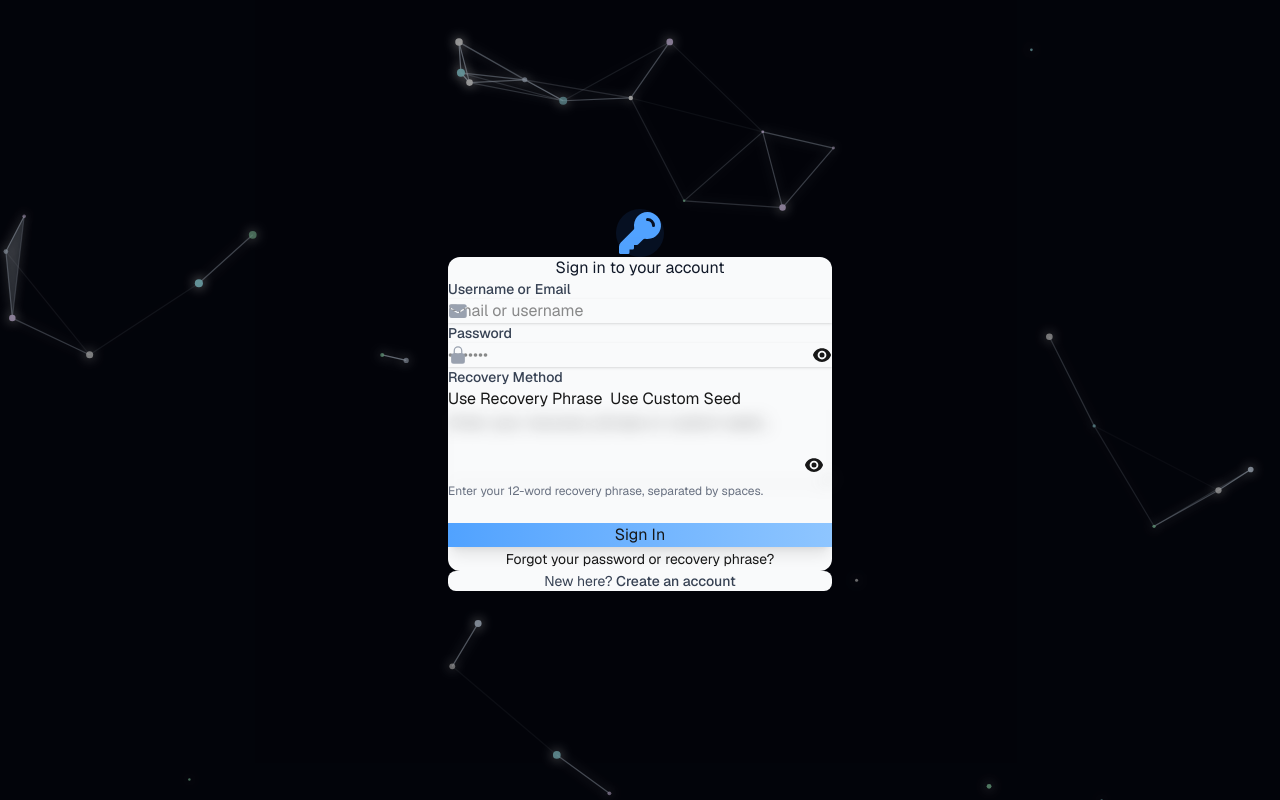
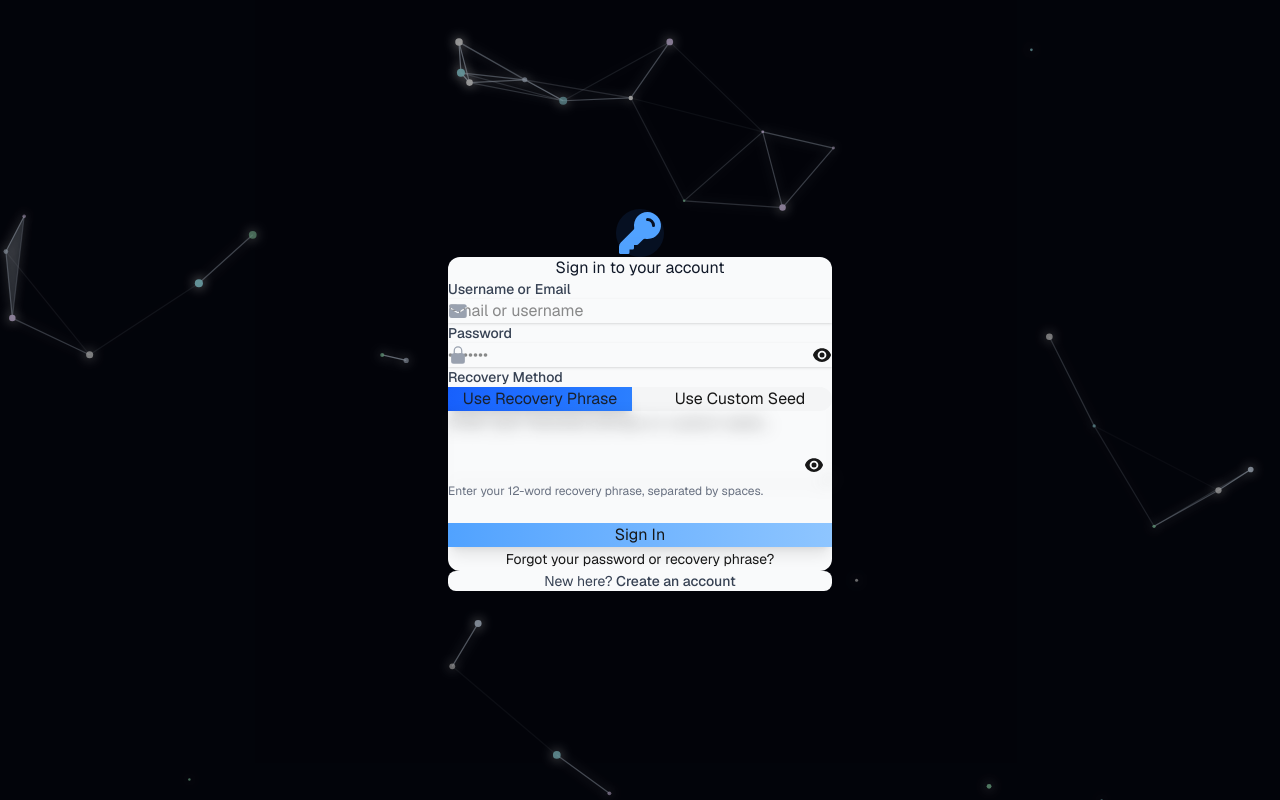
Before and after one commit to Vanesor/fizk, a Next.js app in the folder frontend/: page / in a window 1280 px wide. Built offline with nearby package versions, Linux system fonts and the light colour scheme; no server answers.

Commit message:
improved ui and added new fizk icon

```diff
--- a/frontend/src/components/SeedPhraseTools.tsx
+++ b/frontend/src/components/SeedPhraseTools.tsx
@@ -111,28 +111,33 @@ export const SeedTypeToggle: React.FC<SeedTypeToggleProps> = ({
   setSeedType,
 }) => {
   return (
-    <div className="flex flex-wrap gap-2 mb-4">
+    <div className="flex flex-col sm:flex-row gap-4 my-5 p-4 bg-gray-100/80 dark:bg-gray-700/40 rounded-xl">
       <button
         type="button"
         onClick={() => setSeedType("mnemonic")}
-        className={`px-3 py-2 text-sm rounded-lg transition-colors ${
+        className={`flex-1 py-3.5 px-5 text-sm font-medium rounded-lg transition-all duration-200 ease-in-out focus:outline-none focus:ring-2 focus:ring-offset-2 dark:focus:ring-offset-gray-800 ${
           seedType === "mnemonic"
-            ? "bg-blue-100 text-blue-800 border border-blue-300 dark:bg-blue-900/50 dark:text-blue-300 dark:border-blue-700"
-            : "bg-gray-100 text-gray-700 border border-gray-300 dark:bg-gray-800 dark:text-gray-300 dark:border-gray-700"
+            ? "bg-gradient-to-r from-blue-600 to-blue-500 text-white shadow-lg border-2 border-blue-400 dark:border-blue-400 transform scale-100"
+            : "bg-white dark:bg-gray-800 text-gray-700 dark:text-gray-300 border border-gray-300 dark:border-gray-600 hover:bg-gray-50 dark:hover:bg-gray-700"
         }`}
       >
+        {seedType === "mnemonic" && (
+          <span className="absolute inset-0 bg-blue-500/10 dark:bg-blue-400/10 rounded-lg"></span>
+        )}
         Use Recovery Phrase
       </button>
-
       <button
         type="button"
         onClick={() => setSeedType("custom")}
-        className={`px-3 py-2 text-sm rounded-lg transition-colors ${
+        className={`flex-1 py-3.5 px-5 text-sm font-medium rounded-lg transition-all duration-200 ease-in-out focus:outline-none focus:ring-2 focus:ring-offset-2 dark:focus:ring-offset-gray-800 ${
           seedType === "custom"
-            ? "bg-blue-100 text-blue-800 border border-blue-300 dark:bg-blue-900/50 dark:text-blue-300 dark:border-blue-700"
-            : "bg-gray-100 text-gray-700 border border-gray-300 dark:bg-gray-800 dark:text-gray-300 dark:border-gray-700"
+            ? "bg-gradient-to-r from-blue-600 to-blue-500 text-white shadow-lg border-2 border-blue-400 dark:border-blue-400 transform scale-100"
+            : "bg-white dark:bg-gray-800 text-gray-700 dark:text-gray-300 border border-gray-300 dark:border-gray-600 hover:bg-gray-50 dark:hover:bg-gray-700"
         }`}
       >
+        {seedType === "custom" && (
+          <span className="absolute inset-0 bg-blue-500/10 dark:bg-blue-400/10 rounded-lg"></span>
+        )}
         Use Custom Seed
       </button>
     </div>
```
